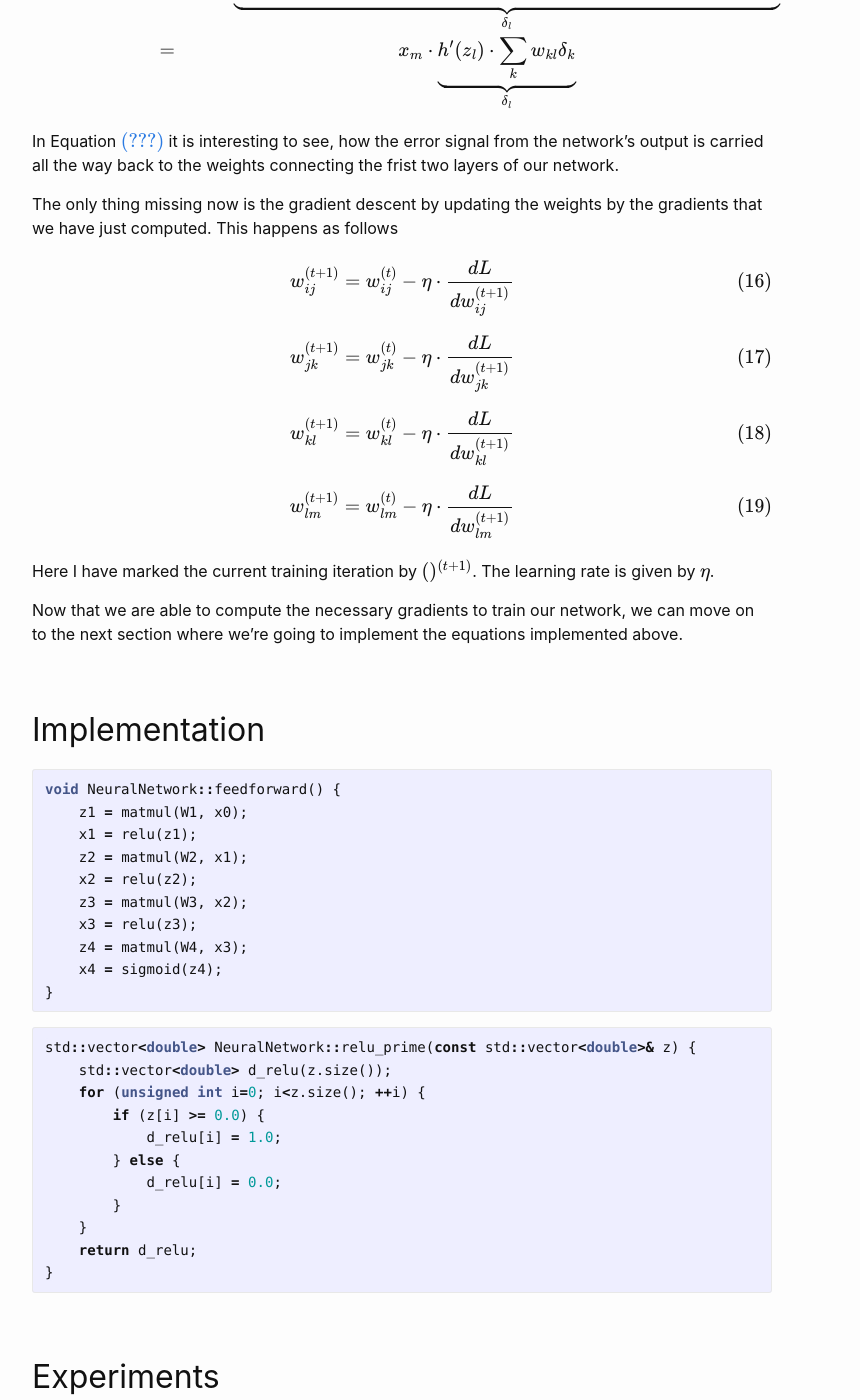
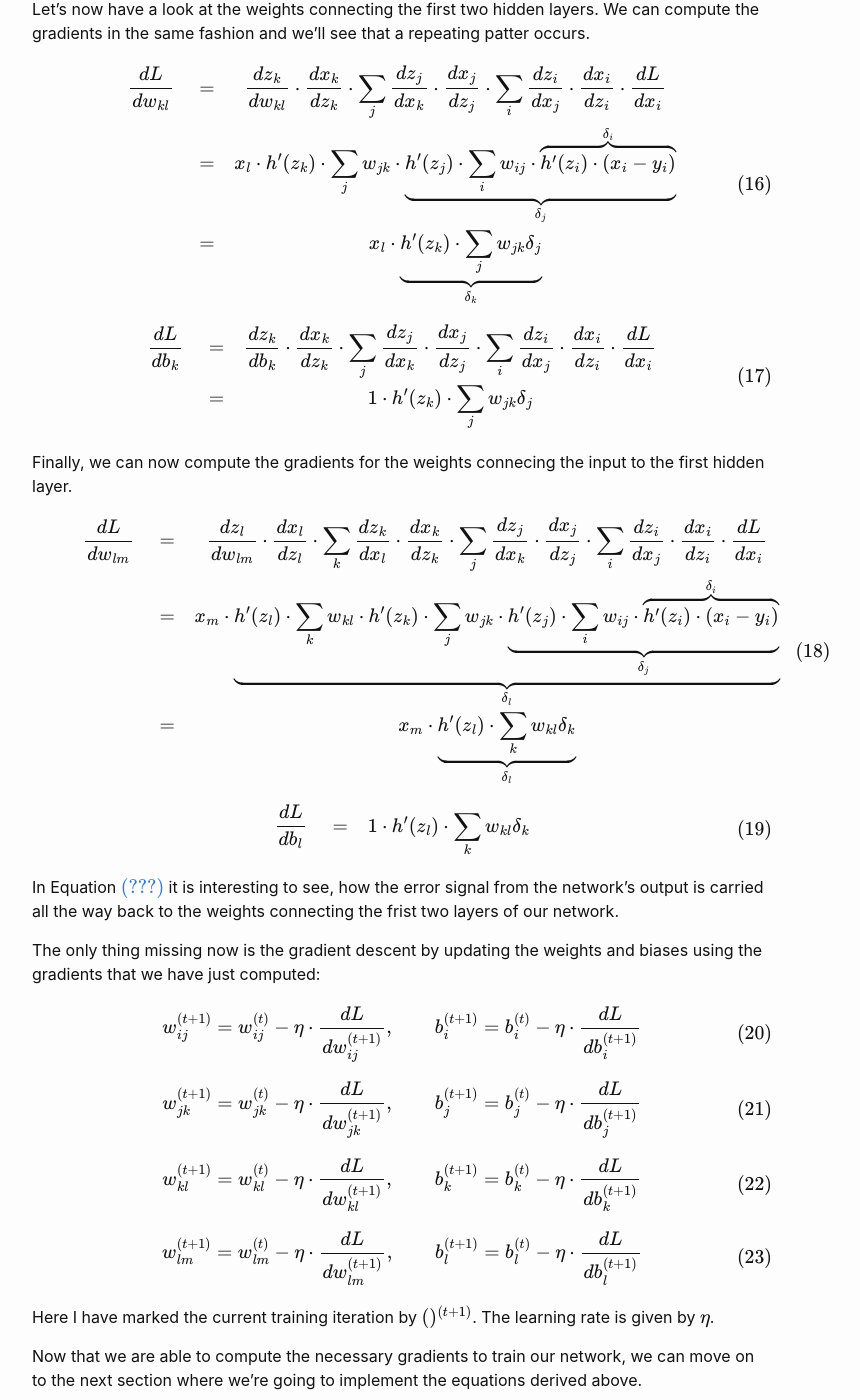
Before and after one commit to kaifishr/kaifishr.github.io, a Jekyll site: the page built from _posts/2021-01-01-micro-mlp.md, in a window 1280 px wide and 1400 px high, scrolled down 3806 px. Shown: the whole window, without its empty margins (238-1098 px from the left). Built offline with Jekyll 4.4.1, drawn with Linux system fonts in a browser that asks for light colours; formulas are drawn with MathJax 3; some of the changed text lies outside the part shown.

Commit message:
- Added derivation of gradients for biases to method section

```diff
--- a/_posts/2021-01-01-micro-mlp.md
+++ b/_posts/2021-01-01-micro-mlp.md
@@ -37,6 +40,7 @@
 For our three layer neural network, this can be formulated as follows, starting at the input of the network:
 
 Input $\rightarrow$ Hidden 1
+
 \begin{equation} \label{eq:z1}
     z_l = \sum_m w_{lm} x_m + b_l
 \end{equation}
@@ -91,22 +95,46 @@
 
 We start by looking at how the weights connecting the last two layers affect the loss function.
 
+$$
 \begin{equation}
 \begin{gathered} \label{eq:gradients4}
-    \frac{dL}{dw_{ij}} &=& \frac{dz_i}{dw_{ij}} \cdot \frac{dx_i}{dz_i} \cdot \frac{dL}{dx_i}\newline
+    \frac{dL}{dw_{ij}} &=& \frac{dz_i}{dw_{ij}} \cdot \frac{dx_i}{dz_i} \cdot \frac{dL}{dx_i}\\
                        &=& x_j \cdot \underbrace{h'(z_i) \cdot (x_i - y_i)}_{\delta_i}
 \end{gathered}
 \end{equation}
+$$
+
+The gradients for the biases are determined analogously.
+
+$$
+\begin{equation}
+\begin{gathered} \label{eq:gradients4b}
+    \frac{dL}{db_{i}} &=& \frac{dz_i}{db_{i}} \cdot \frac{dx_i}{dz_i} \cdot \frac{dL}{dx_i}\\
+                       &=& 1 \cdot \underbrace{h'(z_i) \cdot (x_i - y_i)}_{\delta_i}
+\end{gathered}
+\end{equation}
+$$
+
+As can be seen, the expressions are almost identical except for the first term. For this reason, the explicit derivation of the gradients for the biases will be omitted in the following.
 
 Here, I identified the last two term in Equation \eqref{eq:gradients4} with $\delta_i$. Later on, this allows to compute the gradients in a more efficient way. This is the first rule that tells us how we can compute the gradients for all $w_{ij}$.
 
-Now that we have determined the first gradients, we can proceed to the calculation of the gradients for the weights connecting the last two hidden layers. Since from now on each weight influences the activity of numerous neurons in deeper layers, in contrast to just now, it must taken into account that the error signals for each individual weight must be summed up.
+Now that we have determined the first gradients, we can proceed to the calculation of the gradients for the weights connecting the last two hidden layers. Since from now on each weight influences the activity of numerous neurons in deeper layers, in contrast to just now, it must taken into account that the error signals for each individual weight and bias must be summed up.
 
 $$
 \begin{equation}
 \begin{gathered} \label{eq:gradients3}
     \frac{dL}{dw_{jk}} &=& \frac{dz_j}{dw_{jk}} \cdot \frac{dx_j}{dz_j} \cdot \sum_i \frac{dz_i}{dx_j} \cdot \frac{dx_i}{dz_i} \cdot \frac{dL}{dx_i}\\
                        &=& x_k \cdot \underbrace{h'(z_j) \cdot \sum_i  w_{ij} \cdot \overbrace{h'(z_i) \cdot (x_i - y_i)}^{\delta_i}}_{\delta_j}
+\end{gathered}
+\end{equation}
+$$
+
+$$
+\begin{equation}
+\begin{gathered} \label{eq:gradients3b}
+    \frac{dL}{db_{j}} &=& \frac{dz_j}{db_{j}} \cdot \frac{dx_j}{dz_j} \cdot \sum_i \frac{dz_i}{dx_j} \cdot \frac{dx_i}{dz_i} \cdot \frac{dL}{dx_i}\\
+                      &=& 1 \cdot \underbrace{h'(z_j) \cdot \sum_i  w_{ij} \cdot \overbrace{h'(z_i) \cdot (x_i - y_i)}^{\delta_i}}_{\delta_j}
 \end{gathered}
 \end{equation}
 $$
@@ -126,6 +154,16 @@
 \end{equation}
 $$
 
+$$
+\begin{equation}
+\begin{gathered} \label{eq:gradients2b}
+\frac{dL}{db_{k}}
+&=& \frac{dz_k}{db_{k}} \cdot \frac{dx_k}{dz_k} \cdot \sum_j \frac{dz_j}{dx_k} \cdot \frac{dx_j}{dz_j} \cdot \sum_i \frac{dz_i}{dx_j} \cdot \frac{dx_i}{dz_i} \cdot \frac{dL}{dx_i}\\
+&=& 1 \cdot h'(z_k) \cdot \sum_j w_{jk} \delta_j
+\end{gathered}
+\end{equation}
+$$
+
 Finally, we can now compute the gradients for the weights connecing the input to the first hidden layer.
 
 $$
@@ -139,26 +177,56 @@
 \end{equation}
 $$
 
+$$
+\begin{equation}
+\begin{gathered} \label{eq:gradients1b}
+\frac{dL}{db_{l}}
+&=& 1 \cdot h'(z_l) \cdot \sum_k w_{kl} \delta_k
+\end{gathered}
+\end{equation}
+$$
+
+
 In Equation \eqref{eq:gradients1} it is interesting to see, how the error signal from the network's output is carried all the way back to the weights connecting the frist two layers of our network.
 
-The only thing missing now is the gradient descent by updating the weights by the gradients that we have just computed. This happens as follows
+The only thing missing now is the gradient descent by updating the weights and biases using the gradients that we have just computed:
 
+$$
 \begin{equation}
-w_{ij}^{(t+1)} = w_{ij}^{(t)} - \eta \cdot \frac{dL}{dw_{ij}^{(t+1)}}
+\begin{gathered} \label{eq:update4}
+w_{ij}^{(t+1)} = w_{ij}^{(t)} - \eta \cdot \frac{dL}{dw_{ij}^{(t+1)}} , \qquad b_{i}^{(t+1)} = b_{i}^{(t)} - \eta \cdot \frac{dL}{db_{i}^{(t+1)}}
+\end{gathered}
 \end{equation}
+$$
+
+$$
 \begin{equation}
-w_{jk}^{(t+1)} = w_{jk}^{(t)} - \eta \cdot \frac{dL}{dw_{jk}^{(t+1)}}
+\begin{gathered} \label{eq:update3}
+w_{jk}^{(t+1)} = w_{jk}^{(t)} - \eta \cdot \frac{dL}{dw_{jk}^{(t+1)}} , \qquad b_{j}^{(t+1)} = b_{j}^{(t)} - \eta \cdot \frac{dL}{db_{j}^{(t+1)}}
+\end{gathered}
 \end{equation}
+$$
+
+$$
 \begin{equation}
-w_{kl}^{(t+1)} = w_{kl}^{(t)} - \eta \cdot \frac{dL}{dw_{kl}^{(t+1)}}
+\begin{gathered} \label{eq:update2}
+w_{kl}^{(t+1)} = w_{kl}^{(t)} - \eta \cdot \frac{dL}{dw_{kl}^{(t+1)}} , \qquad b_{k}^{(t+1)} = b_{k}^{(t)} - \eta \cdot \frac{dL}{db_{k}^{(t+1)}}
+\end{gathered}
 \end{equation}
+$$
+
+
+$$
 \begin{equation}
-w_{lm}^{(t+1)} = w_{lm}^{(t)} - \eta \cdot \frac{dL}{dw_{lm}^{(t+1)}}
+\begin{gathered} \label{eq:update1}
+w_{lm}^{(t+1)} = w_{lm}^{(t)} - \eta \cdot \frac{dL}{dw_{lm}^{(t+1)}} , \qquad b_{l}^{(t+1)} = b_{l}^{(t)} - \eta \cdot \frac{dL}{db_{l}^{(t+1)}}
+\end{gathered}
 \end{equation}
+$$
 
 Here I have marked the current training iteration by $()^{(t+1)}$. The learning rate is given by $\eta$.
 
-Now that we are able to compute the necessary gradients to train our network, we can move on to the next section where we're going to implement the equations implemented above.
+Now that we are able to compute the necessary gradients to train our network, we can move on to the next section where we're going to implement the equations derived above.
 
 ## Implementation
 
```
Also changed, not shown: other parts of _posts/2021-01-01-micro-mlp.md (+3 -0 lines).
